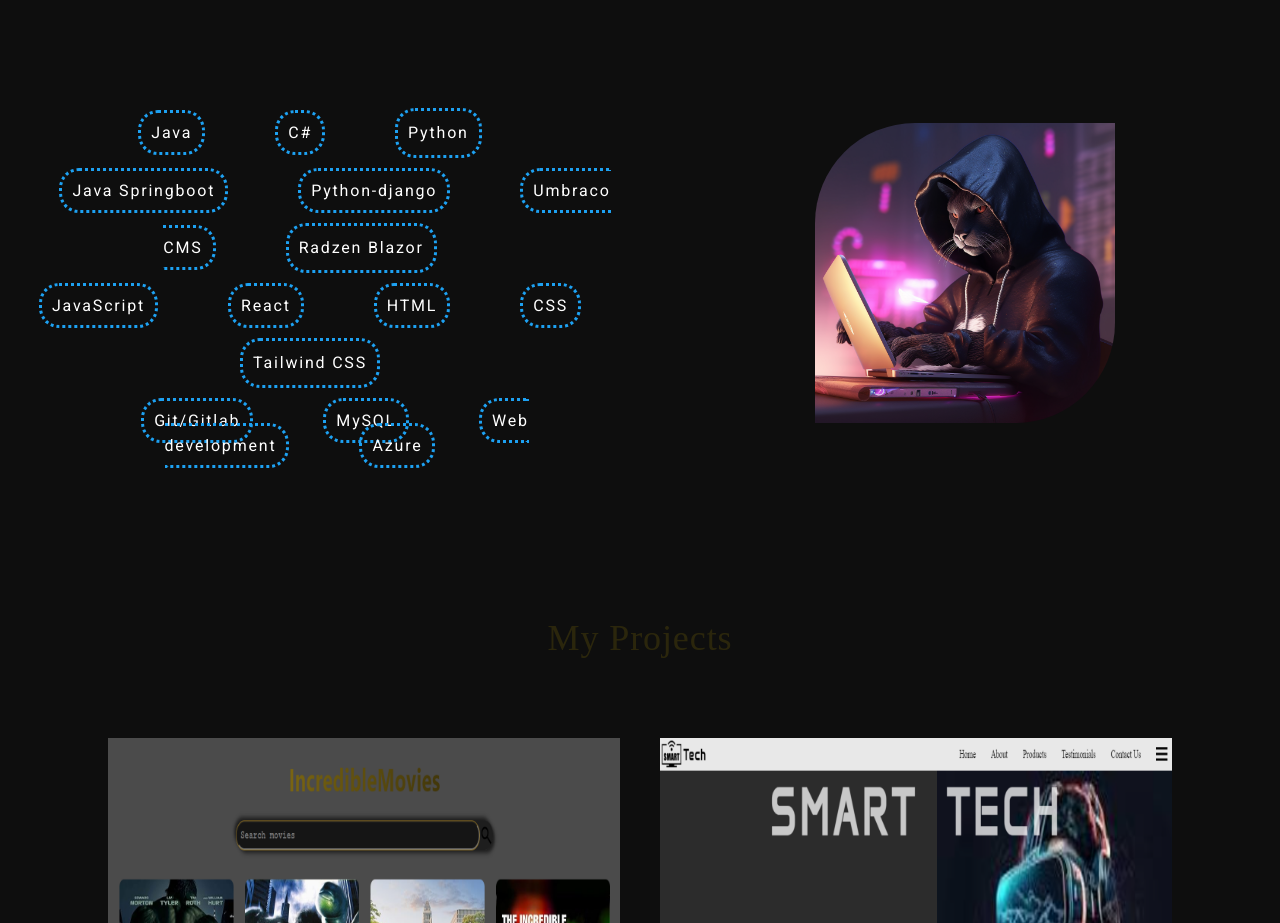
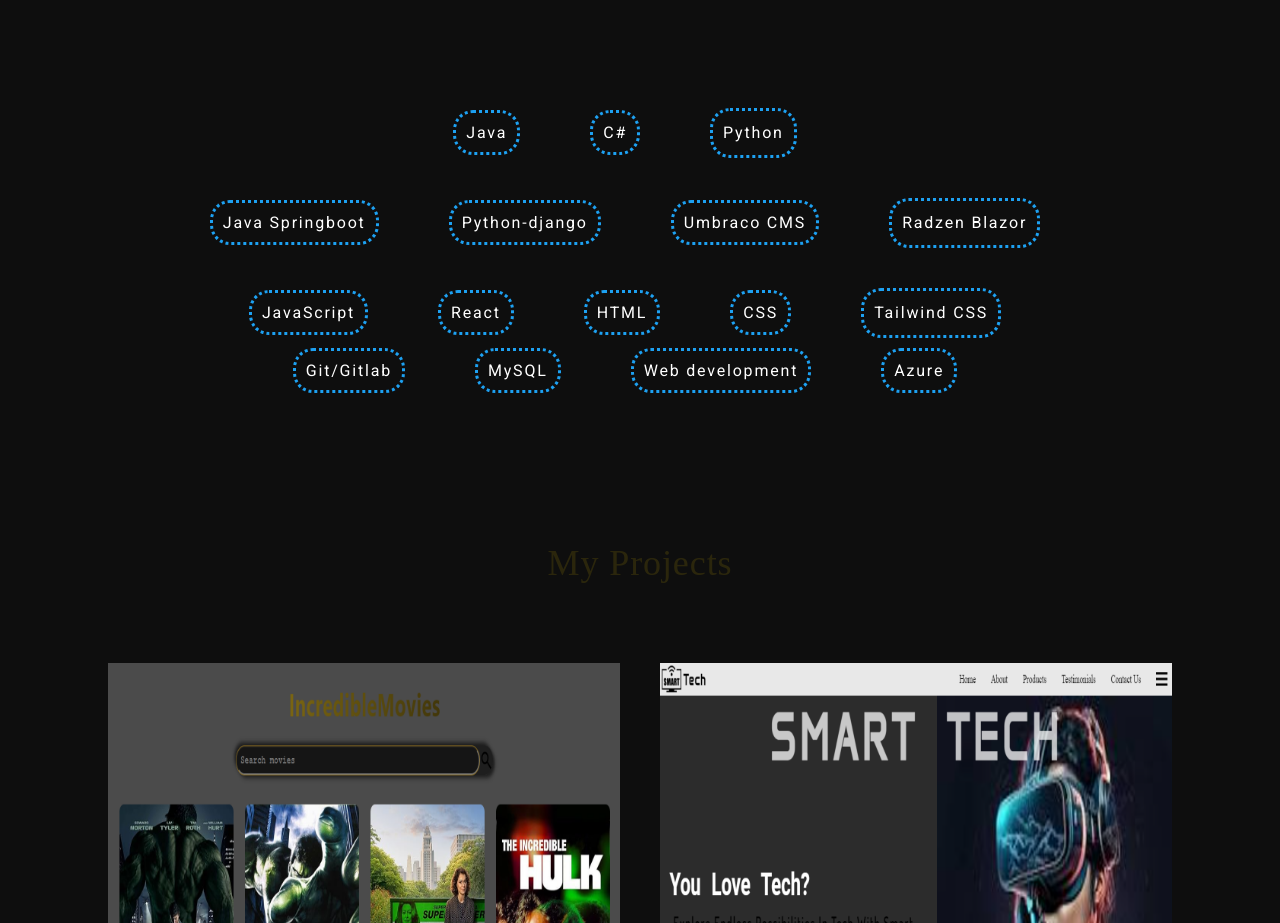
Before and after one commit to snmyk/CODSOFT, a React (Vite) app in the folder Task2/: page / in a window 1280 px wide. Shown: the part 1489-2412 px from the top of the page. Built offline with nearby package versions, Linux system fonts and the light colour scheme; a web font is replaced by a local one.

Commit message:
removed image for space

```diff
--- a/Task2/src/App.jsx
+++ b/Task2/src/App.jsx
@@ -120,9 +120,6 @@ function App()
               <p className='inline'>Web development</p>
               <p className='inline'>Azure</p>
             </div>
-            <div className='flex justify-center items-center'>
-              <img src='/Images/Icons/skills-image.png' alt='picture'/>
-            </div>
 
           </div>
         </section>
```
